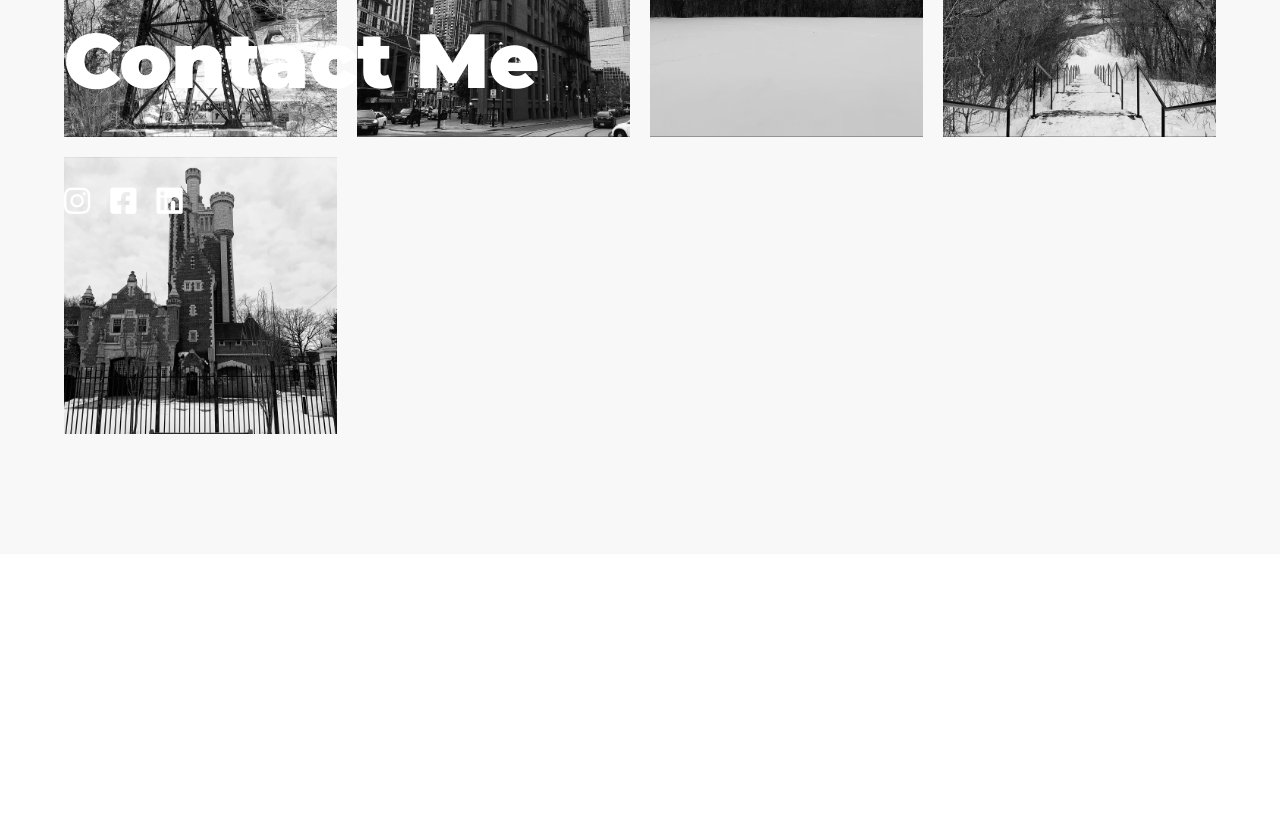
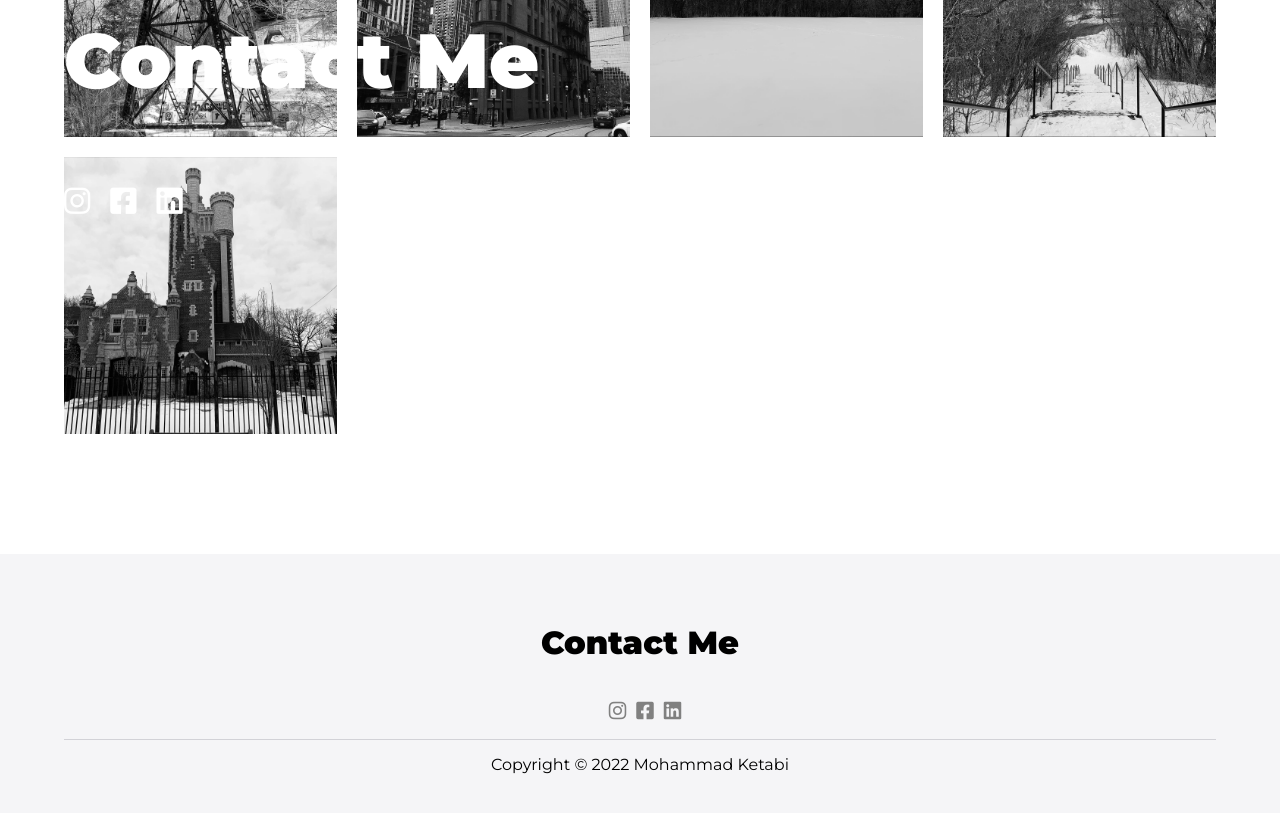
Before and after one commit to mohammadketabi/GA-FinalProject, a plain HTML site: page index.html in a window 1280 px wide. Shown: the part 1637-2450 px from the top of the page. Before the commit the page ends 2191 px from the top, so only its background shows below. Drawn offline with Linux system fonts and the light colour scheme.

Commit message:
Add footer

```diff
--- a/css/style.css
+++ b/css/style.css
@@ -215,6 +215,7 @@ ul {
   flex-direction: column;
   justify-content: center;
   align-items: center;
+  background-color: #f5f5f7;
 }
 
 .my-image {
@@ -281,7 +282,7 @@ ul {
 
 .portfolio-section {
   max-width: 100%;
-  background-color: rgb(248, 248, 248);
+  background-color: white;
   padding: 120px 5%;
   display: flex;
   flex-direction: column;
@@ -411,3 +412,27 @@ ul {
 }
 
 /*  End Portfolio Section  */
+
+/*  Start Footer  */
+
+footer{
+  background-color: #f5f5f7;
+  padding: 50px 5%;
+}
+
+.contact-me{
+  display: flex;
+  justify-content: center;
+  align-items: center;
+  flex-direction: column;
+}
+
+.copy{
+  border-top:1px solid #d2d2d7 ;
+}
+
+.copy p{
+  text-align: center;
+}
+
+/*  End Footer  */
--- a/index.html
+++ b/index.html
@@ -392,9 +392,26 @@
     <!-- Start Footer -->
 
     <footer>
-
+      <div class="contact-me">
+        <h1>Contact Me</h1>
+        <div class="socila-container">
+          <ul class="social-menu">
+            <li>
+              <a href=""><i class="fa-brands fa-instagram"></i></a>
+            </li>
+            <li>
+              <a href=""><i class="fa-brands fa-facebook-square"></i></a>
+            </li>
+            <li>
+              <a href=""><i class="fa-brands fa-linkedin"></i></a>
+            </li>
+          </ul>
+        </div>
+      </div>
+      <div class="copy">
+        <p>Copyright © 2022 Mohammad Ketabi</p>
+      </div>
     </footer>
-
 
     <!-- End Footer -->
 
```
